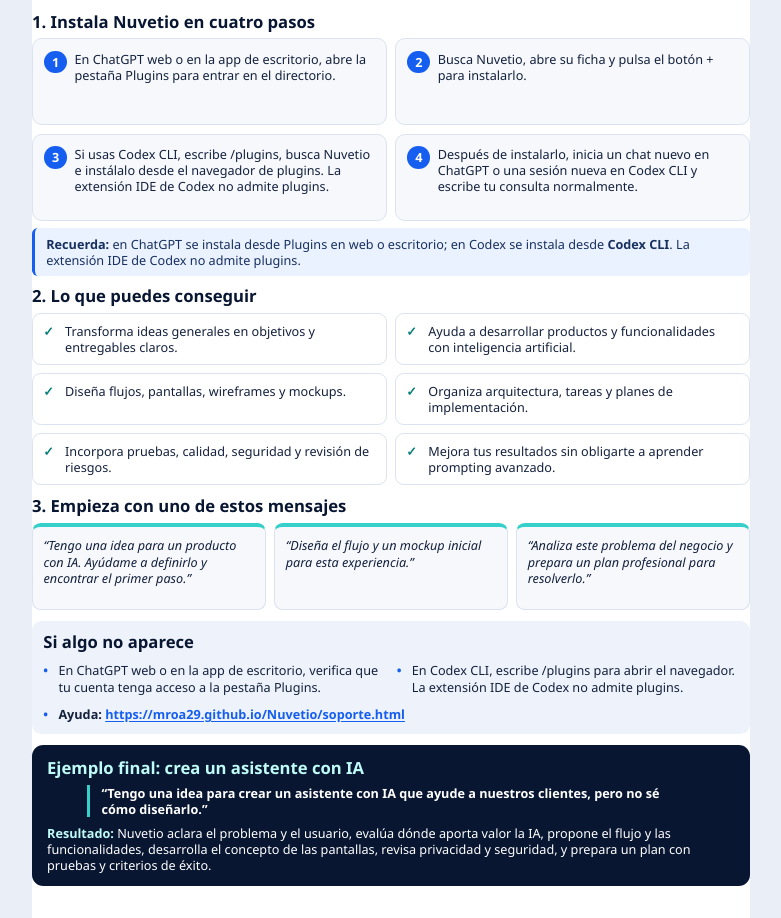
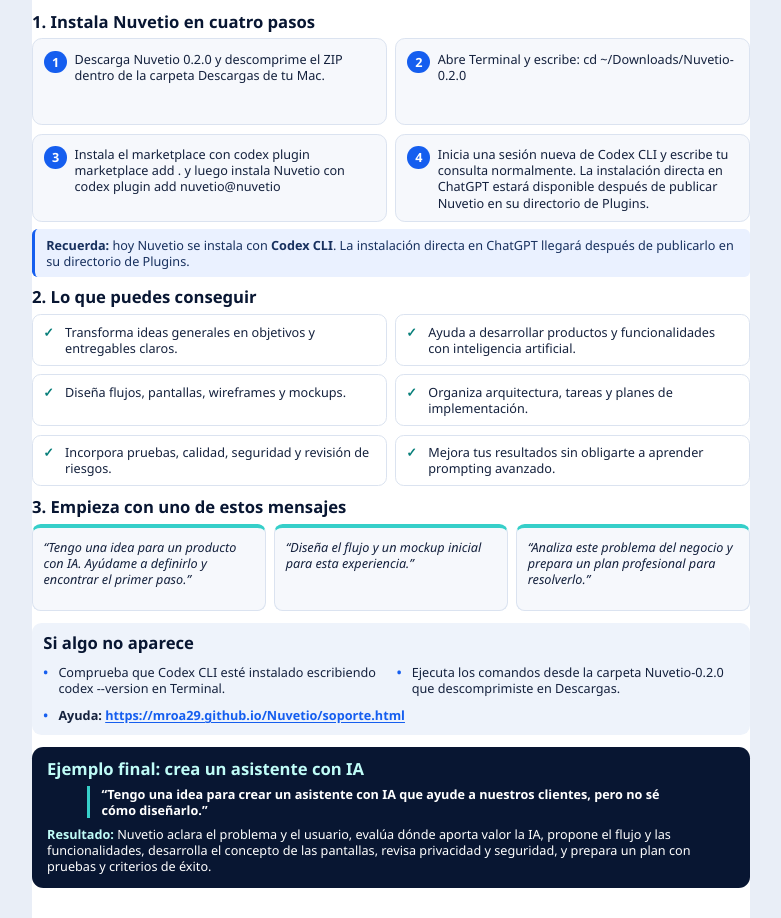
Before and after one commit to Mroa29/Nuvetio, a website: page docs/guia-rapida.html in a window 1280 px wide. Shown: the part 129-1047 px from the top of the page, without its empty margins (249-1030 px from the left). Drawn offline with Linux system fonts and the light colour scheme.

Commit message:
fix: document the available Nuvetio install flow

```diff
--- a/docs/guia-rapida.html
+++ b/docs/guia-rapida.html
@@ -192,12 +192,12 @@
     <section>
       <h2>1. Instala Nuvetio en cuatro pasos</h2>
       <ol class="steps">
-        <li>En ChatGPT web o en la app de escritorio, abre la pestaña Plugins para entrar en el directorio.</li>
-        <li>Busca Nuvetio, abre su ficha y pulsa el botón + para instalarlo.</li>
-        <li>Si usas Codex CLI, escribe /plugins, busca Nuvetio e instálalo desde el navegador de plugins. La extensión IDE de Codex no admite plugins.</li>
-        <li>Después de instalarlo, inicia un chat nuevo en ChatGPT o una sesión nueva en Codex CLI y escribe tu consulta normalmente.</li>
+        <li>Descarga Nuvetio 0.2.0 y descomprime el ZIP dentro de la carpeta Descargas de tu Mac.</li>
+        <li>Abre Terminal y escribe: cd ~/Downloads/Nuvetio-0.2.0</li>
+        <li>Instala el marketplace con codex plugin marketplace add . y luego instala Nuvetio con codex plugin add nuvetio@nuvetio</li>
+        <li>Inicia una sesión nueva de Codex CLI y escribe tu consulta normalmente. La instalación directa en ChatGPT estará disponible después de publicar Nuvetio en su directorio de Plugins.</li>
       </ol>
-      <p class="surface-note"><strong>Recuerda:</strong> en ChatGPT se instala desde Plugins en web o escritorio; en Codex se instala desde <strong>Codex CLI</strong>. La extensión IDE de Codex no admite plugins.</p>
+      <p class="surface-note"><strong>Recuerda:</strong> hoy Nuvetio se instala con <strong>Codex CLI</strong>. La instalación directa en ChatGPT llegará después de publicarlo en su directorio de Plugins.</p>
     </section>
 
     <section>
@@ -223,8 +223,8 @@
 
     <section class="support">
       <h2>Si algo no aparece</h2>
-      <p>En ChatGPT web o en la app de escritorio, verifica que tu cuenta tenga acceso a la pestaña Plugins.</p>
-      <p>En Codex CLI, escribe /plugins para abrir el navegador. La extensión IDE de Codex no admite plugins.</p>
+      <p>Comprueba que Codex CLI esté instalado escribiendo codex --version en Terminal.</p>
+      <p>Ejecuta los comandos desde la carpeta Nuvetio-0.2.0 que descomprimiste en Descargas.</p>
       <p class="support-link">Ayuda: <a href="https://mroa29.github.io/Nuvetio/soporte.html">https://mroa29.github.io/Nuvetio/soporte.html</a></p>
     </section>
 
```
Also changed, not shown: content/public-copy.es.json (+7 -7 lines), docs/index.html (+4 -4 lines), docs/soporte.html (+1 -1 lines), tests/distribution.test.mjs (+5 -3 lines), README.md, 1 other file.
